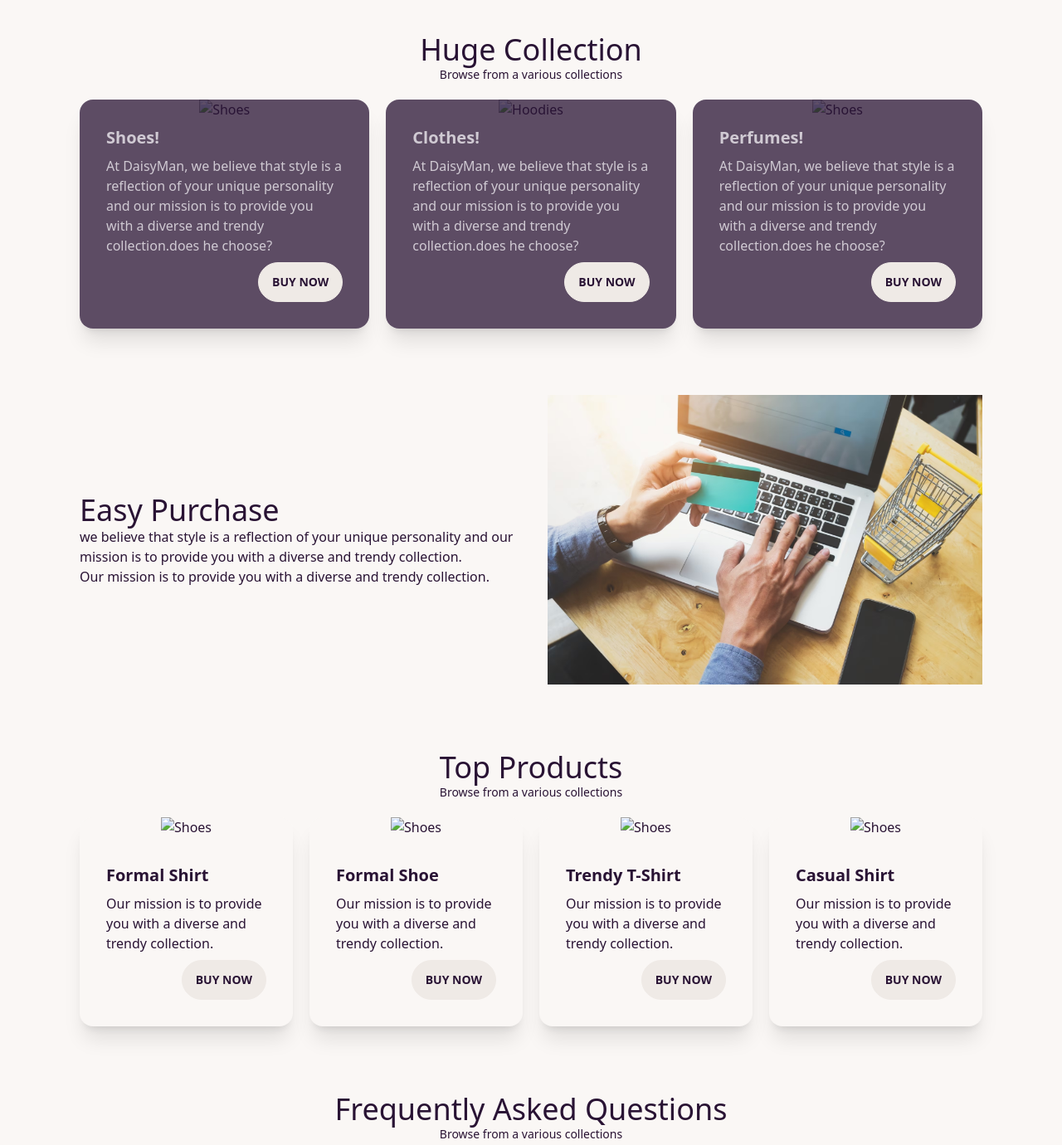
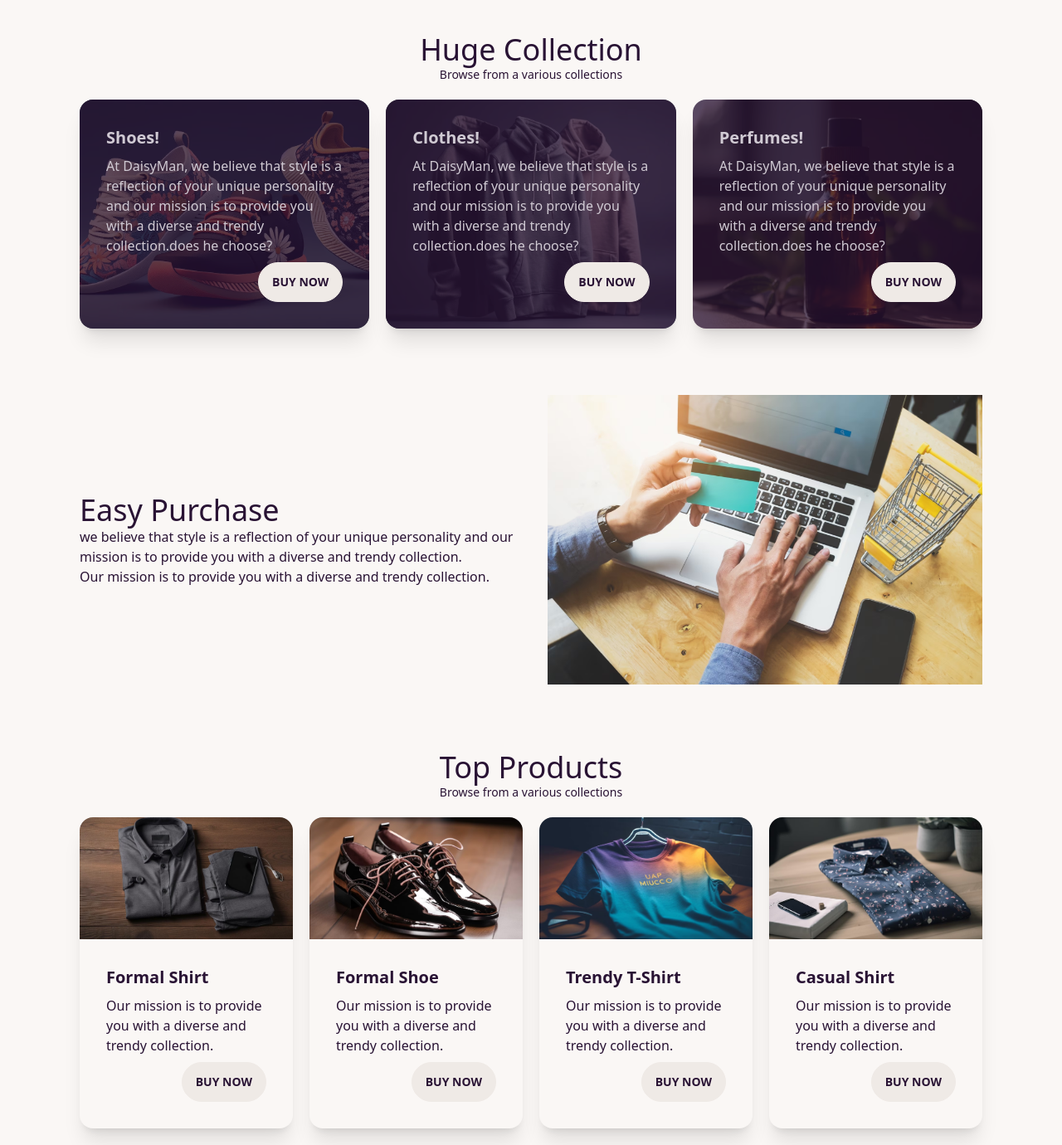
Before and after one commit to kamrulHasan833/daisy-man, a plain HTML site: page index.html in a window 1280 px wide. Shown: the part 820-2200 px from the top of the page at 83% size. Drawn offline with nearby package versions, Linux system fonts and the light colour scheme; the site is published under a folder, as on GitHub Pages, so addresses that start at the root find nothing.

Commit message:
Corrected images path

```diff
--- a/index.html
+++ b/index.html
@@ -67,7 +67,7 @@
           <div class="dropdown dropdown-end">
             <label tabindex="0" class="btn btn-ghost btn-circle avatar">
               <div class="w-10 rounded-full">
-                <img src="/images/avatar.png" />
+                <img src="./images/avatar.png" />
               </div>
             </label>
             <ul
@@ -117,7 +117,7 @@
         <div class="cards grid grid-cols-1 md:grid-cols-2 lg:grid-cols-3 gap-5">
           <!-- Card1 -->
           <div class="card bg-base-100 shadow-xl image-full">
-            <figure><img src="/images/shoes.avif" alt="Shoes" /></figure>
+            <figure><img src="./images/shoes.avif" alt="Shoes" /></figure>
             <div class="card-body">
               <h2 class="card-title">Shoes!</h2>
               <p>
@@ -132,7 +132,7 @@
           </div>
           <!-- Card2 -->
           <div class="card bg-base-100 shadow-xl image-full">
-            <figure><img src="/images/hoodies.avif" alt="Hoodies" /></figure>
+            <figure><img src="./images/hoodies.avif" alt="Hoodies" /></figure>
             <div class="card-body">
               <h2 class="card-title">Clothes!</h2>
               <p>
@@ -147,7 +147,7 @@
           </div>
           <!-- Card3 -->
           <div class="card bg-base-100 shadow-xl image-full">
-            <figure><img src="/images/perfume.avif" alt="Shoes" /></figure>
+            <figure><img src="./images/perfume.avif" alt="Shoes" /></figure>
             <div class="card-body">
               <h2 class="card-title">Perfumes!</h2>
               <p>
@@ -197,7 +197,7 @@
           <div class="card bg-base-100 shadow-xl">
             <figure>
               <img
-                src="/images/elegant-businessman-attire-hangs-modern-closet-generated-by-ai_188544-15312.avif"
+                src="./images/elegant-businessman-attire-hangs-modern-closet-generated-by-ai_188544-15312.avif"
                 alt="Shoes"
               />
             </figure>
@@ -216,7 +216,7 @@
           <div class="card bg-base-100 shadow-xl">
             <figure>
               <img
-                src="/images/shiny-black-leather-shoes-exude-modern-luxury-generated-by-ai_188544-36154.avif"
+                src="./images/shiny-black-leather-shoes-exude-modern-luxury-generated-by-ai_188544-36154.avif"
                 alt="Shoes"
               />
             </figure>
@@ -235,7 +235,7 @@
           <div class="card bg-base-100 shadow-xl">
             <figure>
               <img
-                src="/images/blue-yellow-t-shirt-wooden-hanger-generated-by-ai_188544-42185.avif"
+                src="./images/blue-yellow-t-shirt-wooden-hanger-generated-by-ai_188544-42185.avif"
                 alt="Shoes"
               />
             </figure>
@@ -254,7 +254,7 @@
           <div class="card bg-base-100 shadow-xl">
             <figure>
               <img
-                src="/images/elegant-businessman-shirt-wooden-desk-stack-generated-by-ai_188544-34678.avif"
+                src="./images/elegant-businessman-shirt-wooden-desk-stack-generated-by-ai_188544-34678.avif"
                 alt="Shoes"
               />
             </figure>
```
Also changed, not shown: images/hoodies - Copy.jpg (added).
